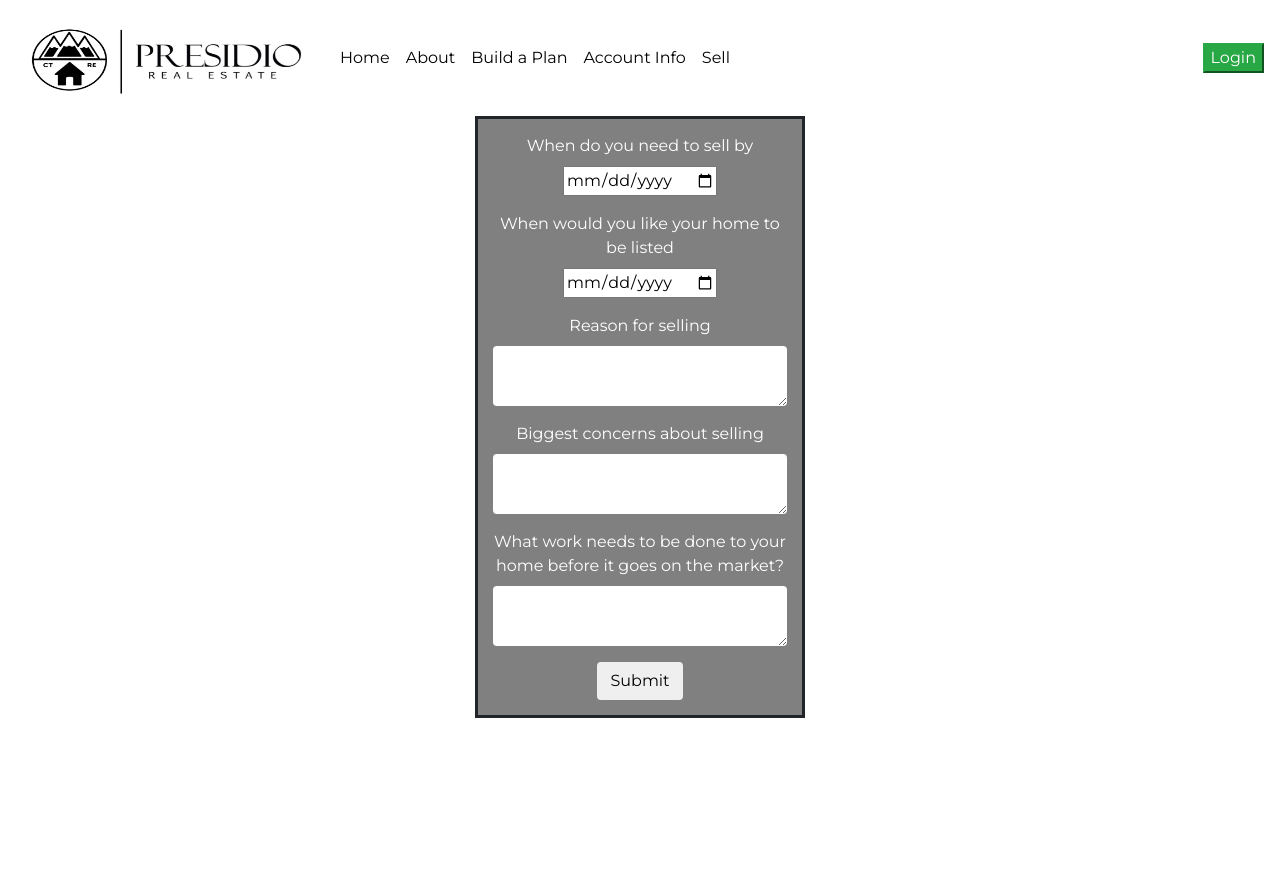
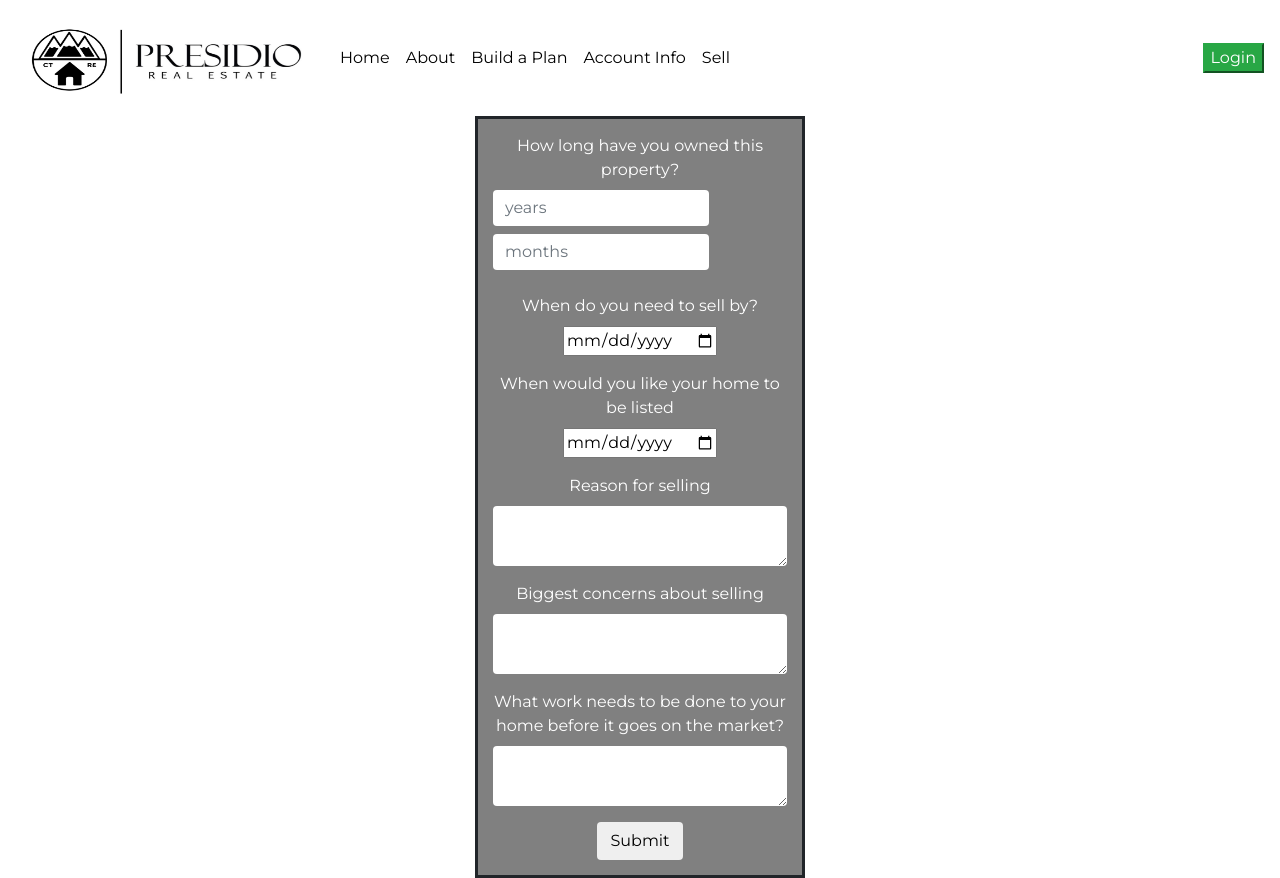
Before and after one commit to jordanoneal/ReHomeUtah, a React (Create React App) app in the folder client/: page /sellersdetails in a window 1280 px wide. Before the commit the page ends 800 px from the top, so only its background shows below. Built offline with nearby package versions, Linux system fonts and the light colour scheme; no server answers.

Commit message:
updated sellers page with new input field in form 'owned property'

```diff
--- a/client/src/pages/DummySellersDetails.tsx
+++ b/client/src/pages/DummySellersDetails.tsx
@@ -50,7 +50,14 @@ export default function DummySellersDetails() {
     <div>
       <form onSubmit={handleSumbmit}>
         <div className="form-group">
-          <label>When do you need to sell by</label>
+          <label>How long have you owned this property?</label>
+          <div className="form-inline">
+          <input type="text" className="form-control mb-2 mr-sm-2" placeholder="years"></input>
+          <input type="text" className="form-control mb-2 mr-sm-2" placeholder="months"></input>
+          </div>
+        </div>
+        <div className="form-group">
+          <label>When do you need to sell by?</label>
           <input
             type="date"
             onChange={(event) => setSellBy(event.target.value)}
```
